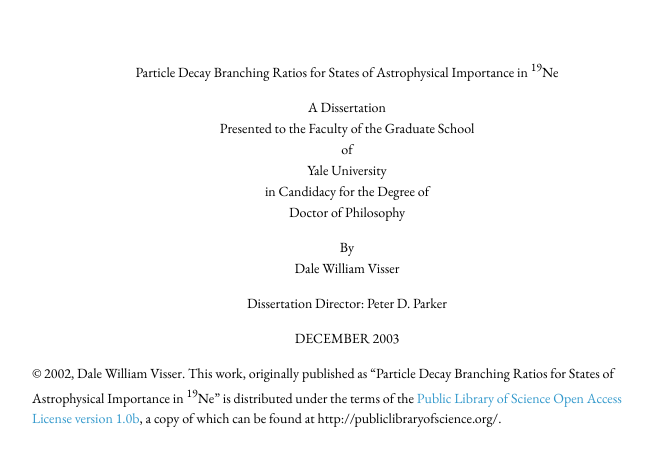
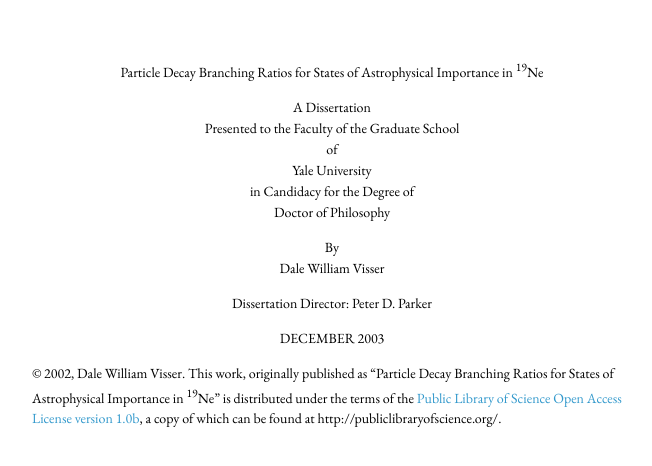
Before and after one commit to dwvisser/19ne-thesis, a Jekyll site: the page built from title_page.md, in a window 1280 px wide. Shown: the top 466 px of the page, without its empty margins (26-678 px from the left). Built offline with Jekyll 4.4.1, drawn with Linux system fonts in a browser that asks for light colours.

Commit message:
Made more "responsive" for phone screens.

```diff
--- a/_includes/top.html
+++ b/_includes/top.html
@@ -2,10 +2,14 @@
 <html lang="en-US">
 <head>
   <meta charset="UTF-8">
+  <meta name="viewport" content="width=device-width, initial-scale=1.0">
   <title>{{ page.title }}</title>
   <link href='http://fonts.googleapis.com/css?family=EB+Garamond' rel='stylesheet' type='text/css'>
   <link rel="stylesheet" href="{{site.baseurl}}/stylesheets/pygment_trac.css">
   <link rel="stylesheet" href="{{site.baseurl}}/stylesheets/styles.css">
   <link rel="stylesheet" href="{{site.baseurl}}/stylesheets/my_custom.css">
   <script src="http://cdn.mathjax.org/mathjax/latest/MathJax.js?config=TeX-AMS-MML_HTMLorMML"></script>
+  <!--[if lt IE 9]>
+  <script src="http://css3-mediaqueries-js.googlecode.com/svn/trunk/css3-mediaqueries.js"></script>
+<![endif]-->
 </head>
--- a/stylesheets/my_custom.css
+++ b/stylesheets/my_custom.css
@@ -1,7 +1,22 @@
 body {
 	font-family: 'EB Garamond', serif;
 	color: black;
-	max-width: 45em;
+	width: 600px;
+}
+
+/* for 980px or less */
+@media screen and (max-width: 980px) {
+	body {
+		width: 65%;
+	}
+}
+
+/* for 700px or less */
+@media screen and (max-width: 700px) {
+	body {
+		width: auto;
+		float: none;
+	}
 }
 
 .title-block {
```
